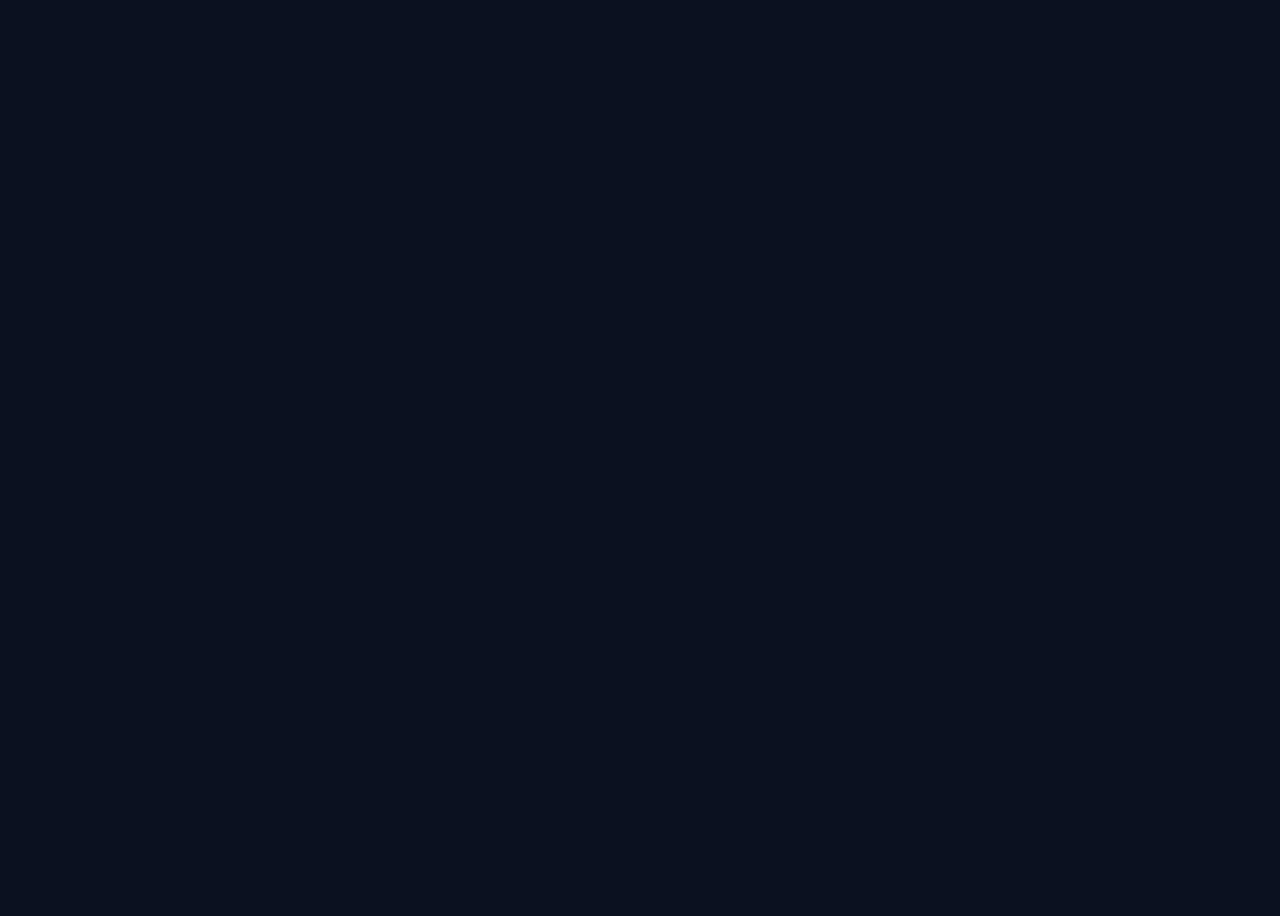
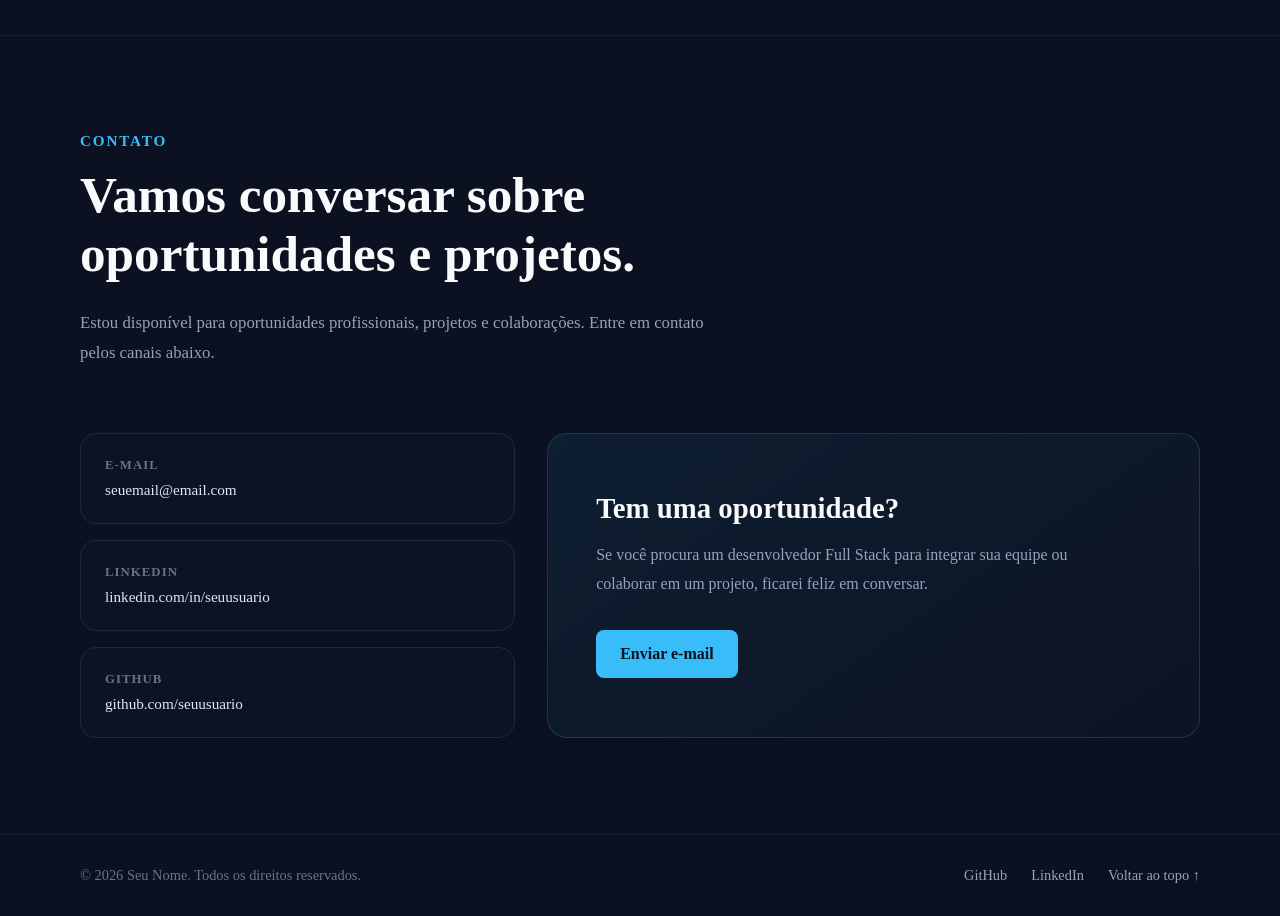
Before and after one commit to jgsantosx/portfolio, a React (Vite) app in the folder frontend/: page / in a window 1280 px wide. Shown: the part 4300-5216 px from the top of the page. Before the commit the page ends 4335 px from the top, so only its background shows below. Built offline with nearby package versions, Linux system fonts and the light colour scheme.

Commit message:
feat: add contact section and footer

```diff
--- a/frontend/src/App.tsx
+++ b/frontend/src/App.tsx
@@ -1,9 +1,12 @@
 import { Navbar } from "./components/Navbar/Navbar";
+import { Footer } from "./components/Footer/Footer";
+
 import { Hero } from "./sections/Hero/Hero";
 import { About } from "./sections/About/About";
 import { Skills } from "./sections/Skills/Skills";
 import { Projects } from "./sections/Projects/Projects";
 import { Experience } from "./sections/Experience/Experience";
+import { Contact } from "./sections/Contact/Contact";
 
 function App() {
   return (
@@ -16,7 +19,10 @@ function App() {
         <Skills />
         <Projects />
         <Experience />
+        <Contact />
       </main>
+
+      <Footer />
     </>
   );
 }
--- /dev/null
+++ b/frontend/src/components/Footer/Footer.css
@@ -0,0 +1,49 @@
+.footer {
+  padding: 2rem 0;
+
+  border-top: 1px solid rgba(148, 163, 184, 0.08);
+}
+
+.footer__content {
+  display: flex;
+  align-items: center;
+  justify-content: space-between;
+
+  gap: 2rem;
+}
+
+.footer p {
+  color: #64748b;
+
+  font-size: 0.9rem;
+}
+
+.footer__links {
+  display: flex;
+  align-items: center;
+  gap: 1.5rem;
+}
+
+.footer__links a {
+  color: #94a3b8;
+
+  font-size: 0.9rem;
+
+  transition: color 0.2s ease;
+}
+
+.footer__links a:hover {
+  color: #38bdf8;
+}
+
+@media (max-width: 700px) {
+  .footer__content {
+    flex-direction: column;
+
+    align-items: flex-start;
+  }
+
+  .footer__links {
+    flex-wrap: wrap;
+  }
+}
--- /dev/null
+++ b/frontend/src/components/Footer/Footer.tsx
@@ -0,0 +1,37 @@
+import "./Footer.css";
+
+export function Footer() {
+  const currentYear = new Date().getFullYear();
+
+  return (
+    <footer className="footer">
+      <div className="container footer__content">
+        <p>
+          © {currentYear} Seu Nome. Todos os direitos reservados.
+        </p>
+
+        <div className="footer__links">
+          <a
+            href="https://github.com/"
+            target="_blank"
+            rel="noreferrer"
+          >
+            GitHub
+          </a>
+
+          <a
+            href="https://www.linkedin.com/"
+            target="_blank"
+            rel="noreferrer"
+          >
+            LinkedIn
+          </a>
+
+          <a href="#home">
+            Voltar ao topo ↑
+          </a>
+        </div>
+      </div>
+    </footer>
+  );
+}
--- /dev/null
+++ b/frontend/src/sections/Contact/Contact.css
@@ -0,0 +1,164 @@
+.contact {
+  border-top: 1px solid rgba(148, 163, 184, 0.08);
+}
+
+.contact__content {
+  display: grid;
+  gap: 4rem;
+}
+
+.contact__heading {
+  max-width: 760px;
+}
+
+.contact__eyebrow {
+  display: inline-block;
+  margin-bottom: 1rem;
+
+  color: #38bdf8;
+
+  font-size: 0.95rem;
+  font-weight: 600;
+
+  text-transform: uppercase;
+  letter-spacing: 0.12em;
+}
+
+.contact__title {
+  margin-bottom: 1.5rem;
+
+  color: #f8fafc;
+
+  font-size: clamp(2rem, 4vw, 3.5rem);
+  line-height: 1.15;
+}
+
+.contact__description {
+  max-width: 650px;
+
+  color: #94a3b8;
+
+  font-size: 1.05rem;
+  line-height: 1.8;
+}
+
+.contact__grid {
+  display: grid;
+  grid-template-columns: 0.8fr 1.2fr;
+  gap: 2rem;
+}
+
+.contact__info {
+  display: grid;
+  gap: 1rem;
+}
+
+.contact__item {
+  padding: 1.5rem;
+
+  border: 1px solid #1e293b;
+  border-radius: 16px;
+
+  background: rgba(15, 23, 42, 0.45);
+}
+
+.contact__item span {
+  display: block;
+
+  margin-bottom: 0.5rem;
+
+  color: #64748b;
+
+  font-size: 0.8rem;
+  font-weight: 600;
+
+  text-transform: uppercase;
+  letter-spacing: 0.08em;
+}
+
+.contact__item a {
+  color: #e2e8f0;
+
+  font-size: 0.95rem;
+
+  transition: color 0.2s ease;
+}
+
+.contact__item a:hover {
+  color: #38bdf8;
+}
+
+.contact__cta {
+  display: flex;
+  flex-direction: column;
+  justify-content: center;
+
+  padding: 3rem;
+
+  border: 1px solid rgba(56, 189, 248, 0.2);
+  border-radius: 20px;
+
+  background:
+    linear-gradient(
+      145deg,
+      rgba(56, 189, 248, 0.08),
+      rgba(15, 23, 42, 0.45)
+    );
+}
+
+.contact__cta h3 {
+  margin-bottom: 1rem;
+
+  color: #f8fafc;
+
+  font-size: 1.8rem;
+}
+
+.contact__cta p {
+  max-width: 520px;
+
+  margin-bottom: 2rem;
+
+  color: #94a3b8;
+
+  line-height: 1.8;
+}
+
+.contact__button {
+  align-self: flex-start;
+
+  display: inline-flex;
+  align-items: center;
+  justify-content: center;
+
+  min-height: 48px;
+
+  padding: 0 1.5rem;
+
+  border-radius: 8px;
+
+  background: #38bdf8;
+  color: #0b1120;
+
+  font-weight: 700;
+
+  transition:
+    transform 0.2s ease,
+    background 0.2s ease;
+}
+
+.contact__button:hover {
+  transform: translateY(-2px);
+
+  background: #7dd3fc;
+}
+
+@media (max-width: 800px) {
+  .contact__grid {
+    grid-template-columns: 1fr;
+  }
+
+  .contact__cta {
+    padding: 2rem;
+  }
+}
--- /dev/null
+++ b/frontend/src/sections/Contact/Contact.tsx
@@ -0,0 +1,74 @@
+import "./Contact.css";
+
+export function Contact() {
+  return (
+    <section className="contact section" id="contact">
+      <div className="container contact__content">
+        <div className="contact__heading">
+          <span className="contact__eyebrow">Contato</span>
+
+          <h2 className="contact__title">
+            Vamos conversar sobre oportunidades e projetos.
+          </h2>
+
+          <p className="contact__description">
+            Estou disponível para oportunidades profissionais, projetos e
+            colaborações. Entre em contato pelos canais abaixo.
+          </p>
+        </div>
+
+        <div className="contact__grid">
+          <div className="contact__info">
+            <div className="contact__item">
+              <span>E-mail</span>
+
+              <a href="mailto:seuemail@email.com">
+                seuemail@email.com
+              </a>
+            </div>
+
+            <div className="contact__item">
+              <span>LinkedIn</span>
+
+              <a
+                href="https://www.linkedin.com/"
+                target="_blank"
+                rel="noreferrer"
+              >
+                linkedin.com/in/seuusuario
+              </a>
+            </div>
+
+            <div className="contact__item">
+              <span>GitHub</span>
+
+              <a
+                href="https://github.com/"
+                target="_blank"
+                rel="noreferrer"
+              >
+                github.com/seuusuario
+              </a>
+            </div>
+          </div>
+
+          <div className="contact__cta">
+            <h3>Tem uma oportunidade?</h3>
+
+            <p>
+              Se você procura um desenvolvedor Full Stack para integrar sua
+              equipe ou colaborar em um projeto, ficarei feliz em conversar.
+            </p>
+
+            <a
+              href="mailto:seuemail@email.com"
+              className="contact__button"
+            >
+              Enviar e-mail
+            </a>
+          </div>
+        </div>
+      </div>
+    </section>
+  );
+}
```
